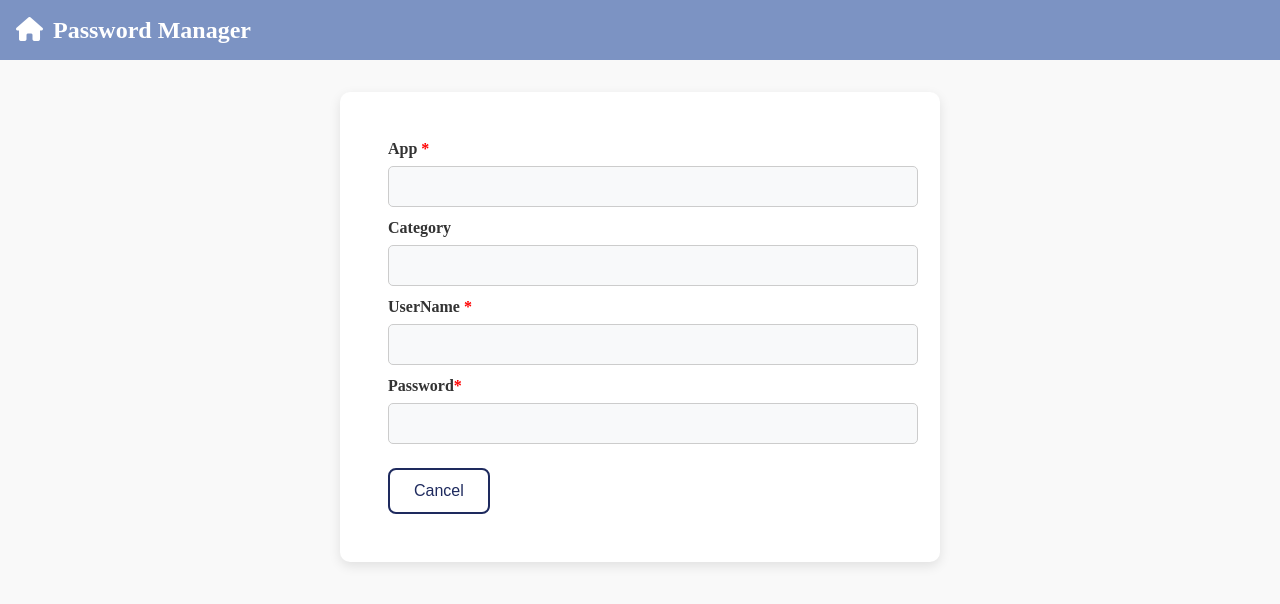
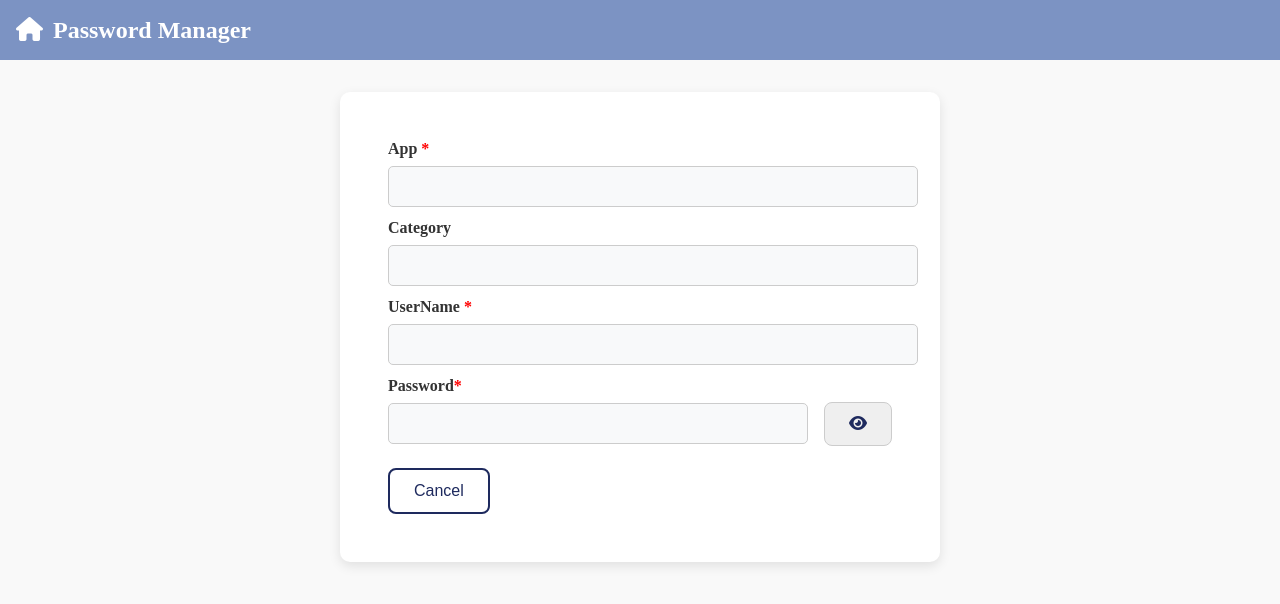
Before and after one commit to Vaishuk15/PasswordManagerUI, an Angular app: page /passwords/add-update-password in a window 1280 px wide. Shown: the top 604 px of the page. Built offline with nearby package versions, Linux system fonts and the light colour scheme; no server answers.

Commit message:
feat: show password on onclick of button

```diff
--- a/src/app/add-update-pasword/add-update-pasword.component.html
+++ b/src/app/add-update-pasword/add-update-pasword.component.html
@@ -102,11 +102,13 @@
             </div>
           </div>
         </div>
-        <div class="row"></div>
+        <div class="row">
           <div class="col">
             <label for="name">Password<span>*</span></label>
+            <div class="input-group">
+              <div class="d-flex flex-column show-password">
                 <input
-            type="text"
+                  [type]="showPassword ? 'text' : 'password'"
                   name="password"
                   class="form-control"
                   pattern="^[^\s]*$"
@@ -117,7 +119,19 @@
                   required
                   [readonly]="!editableForm"
                 />
-          <span class="focus-border"> </span>
+                <button
+                  type="button"
+                  class="btn btn-outline-secondary eye-icon"
+                  (click)="togglePasswordVisibility()"
+                >
+                  <i
+                    class="fas"
+                    [ngClass]="showPassword ? 'fa-eye-slash' : 'fa-eye'"
+                  ></i>
+                </button>
+              </div>
+            </div>
+            <span class="focus-border"></span>
             <div class="error" *ngIf="message !== ''">*{{ message }}</div>
             <div
               class="error"
@@ -134,7 +148,7 @@
               </div>
             </div>
           </div>
-
+        </div>
         <div class="d-flex justify-content-end mt-3">
           <button
             class="btn btn-outline-primary"
--- a/src/app/add-update-pasword/add-update-pasword.component.scss
+++ b/src/app/add-update-pasword/add-update-pasword.component.scss
@@ -105,3 +105,16 @@ button.btn-primary {
 .col {
   margin-bottom: 0.25em;
 }
+.show-password {
+  gap: 1em;
+  border: 1em;
+}
+
+.eye-icon {
+  border: 1px solid #ccc;
+  border-radius: 5px;
+  margin-top: -0.5em;
+  .btn {
+    padding: 0.72rem 1rem;
+  }
+}
--- a/src/app/add-update-pasword/add-update-pasword.component.ts
+++ b/src/app/add-update-pasword/add-update-pasword.component.ts
@@ -23,6 +23,7 @@ export class AddUpdatePaswordComponent {
   message: string = '';
   errorMessage: string = '';
   passwordInfo: any = {};
+  showPassword: boolean = false;
 
   constructor(
     private passwordService: PasswordManagerService,
@@ -83,7 +84,9 @@ export class AddUpdatePaswordComponent {
       }
     );
   }
-
+  togglePasswordVisibility() {
+    this.showPassword = !this.showPassword;
+  }
   routeNavigate(route: string) {
     this.router.navigate([route]).then(
       (navigation) => {},
```
Lines whose indentation alone changed are shown as unchanged.
